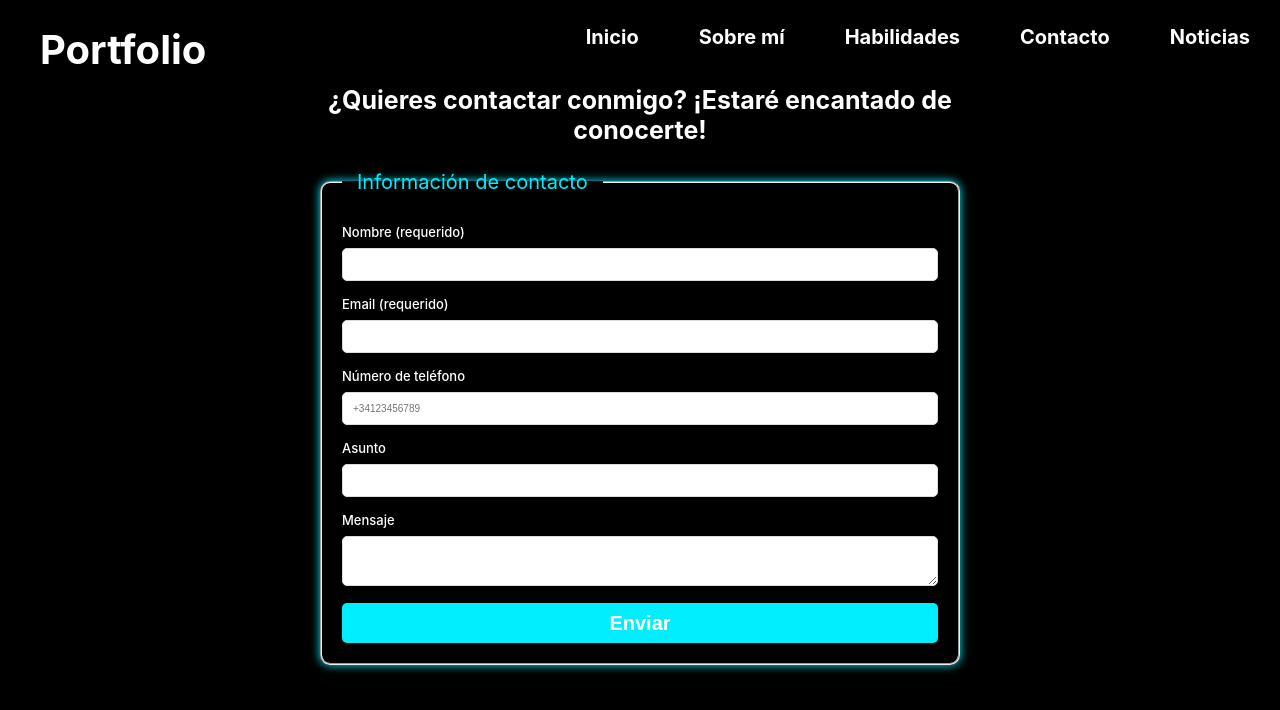
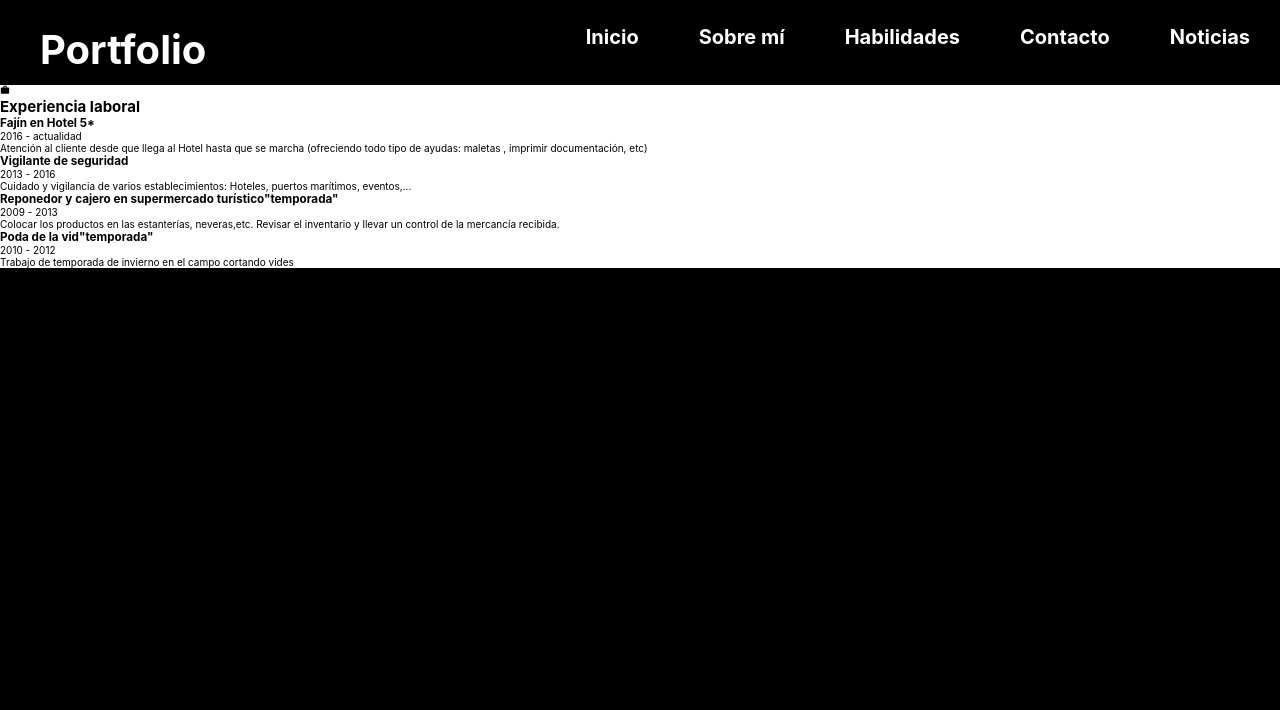
Before and after one commit to olmedix/portfolio, a React (Create React App) app: page / in a window 1280 px wide. Shown: the top 710 px of the page. Built offline with nearby package versions, Linux system fonts and the light colour scheme.

Commit message:
haciendo el Sobre mi

```diff
--- a/src/App.js
+++ b/src/App.js
@@ -1,16 +1,16 @@
 import "./App.css";
-import Home from "./home-components/Home";
+//import Home from "./home-components/Home";
 import SobreMi from "./sobreMi-components/SobreMi";
-import Contacto from "./contacto-components/Contacto";
+//import Contacto from "./contacto-components/Contacto";
 
 function App() {
   /*
   <Home/>
-  <SobreMi/>
+  <Contacto />
   */
   return (
     <div className="App">
-      <Contacto />
+      <SobreMi />
     </div>
   );
 }
--- /dev/null
+++ b/src/css/sobreMi.css
@@ -0,0 +1,3 @@
+.about__container{
+    background-color: white;
+}
--- /dev/null
+++ b/src/data.js
@@ -0,0 +1,39 @@
+export const data = [
+  {
+    id: 1,
+    title: "Fajín en Hotel 5*",
+    company: "Iberostar",
+    yearStart: 2016,
+    yearEnd: "actualidad",
+    description:
+      "Atención al cliente desde que llega al Hotel hasta que se marcha (ofreciendo todo tipo de ayudas: maletas , imprimir documentación, etc)",
+  },
+  {
+    id: 2,
+    title: "Vigilante de seguridad",
+    company: "Detectives Cabanach",
+    yearStart: 2013,
+    yearEnd: 2016,
+    description:
+      "Cuidado y vigilancia de varios establecimientos: Hoteles, puertos marítimos, eventos,...",
+  },
+  {
+    id: 3,
+    title: "Reponedor y cajero en supermercado turístico",
+    company: "Colber",
+    yearStart: 2009,
+    yearEnd: 2013,
+    season: true,
+    description:
+      "Colocar los productos en las estanterías, neveras,etc. Revisar el inventario y llevar un control de la mercancía recibida. ",
+  },
+  {
+    id: 4,
+    title: "Poda de la vid",
+    company: "Bodegas Malaga Virgen",
+    yearStart: 2010,
+    yearEnd: 2012,
+    season: true,
+    description: "Trabajo de temporada de invierno en el campo cortando vides",
+  },
+];
--- a/src/sobreMi-components/SobreMi.js
+++ b/src/sobreMi-components/SobreMi.js
@@ -1,10 +1,42 @@
+import "../css/sobreMi.css";
 import Header from "../Header";
+import { data } from "../data";
+import { MdWork } from "react-icons/md";
 
+export default function SobreMi() {
+  return (
+    <>
+      <Header />
+      <section className="about__work">
+        <div className="about__container">
+          <div>
+            <MdWork />
+            <h2 className="about__title">Experiencia laboral</h2>
+          </div>
+          <Trabajos />
+        </div>
+      </section>
+    </>
+  );
+}
 
-export default function SobreMi(){
-    return(
-        <Header/>
+function Trabajos() {
+  let trabajos = data.map((trabajo) => (
+    <li className="list__work" key={trabajo.id}>
+      <h3 className="work__title">
+        {trabajo.title}
+        {trabajo.season ? (
+          <span className="title__season">"temporada"</span>
+        ) : (
+          ""
+        )}
+      </h3>
+      <span className="work__time">
+        {trabajo.yearStart + " - " + trabajo.yearEnd}
+      </span>
+      <p className="work__description">{trabajo.description}</p>
+    </li>
+  ));
 
-
-    );
+  return <ul className="about__list">{trabajos}</ul>;
 }
```
